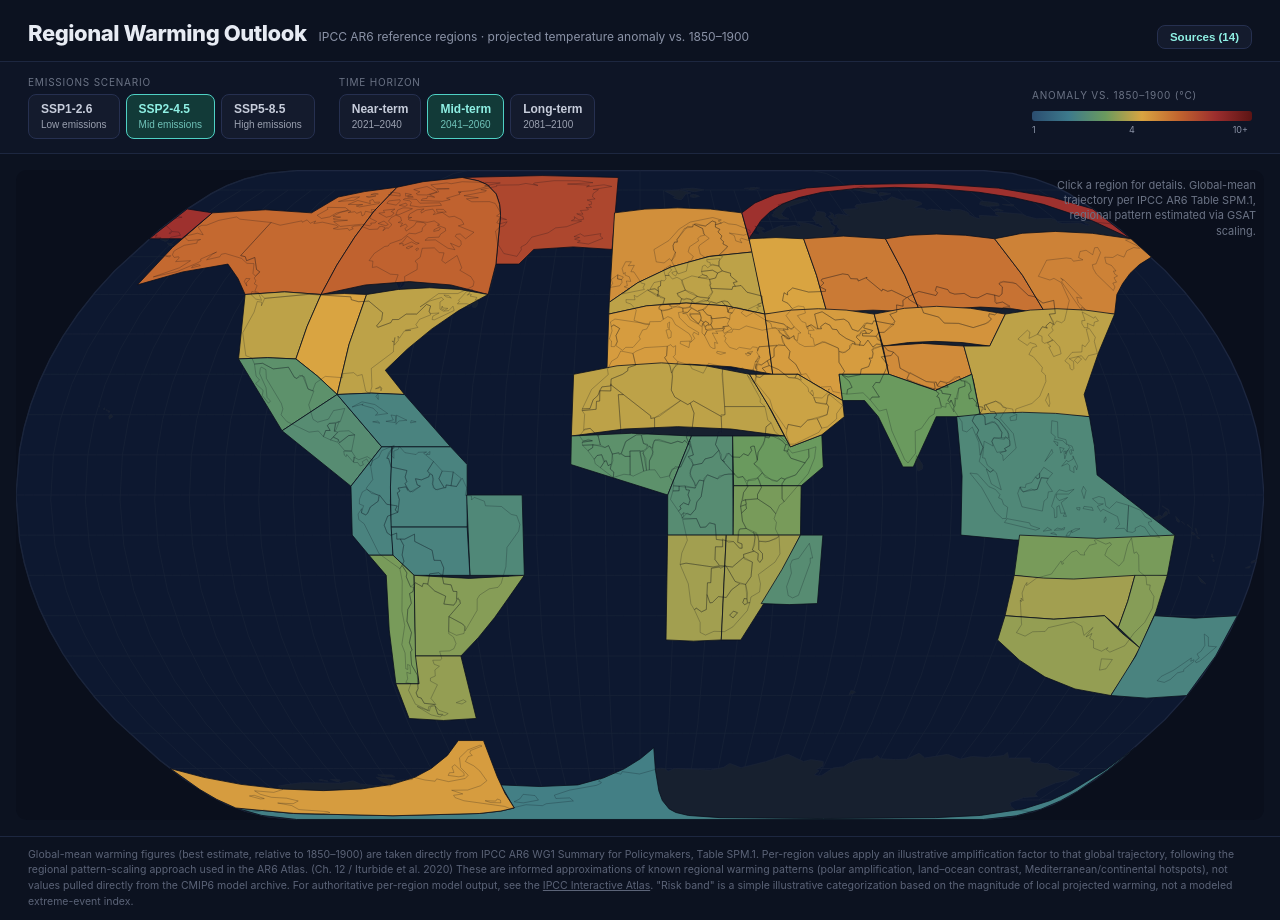
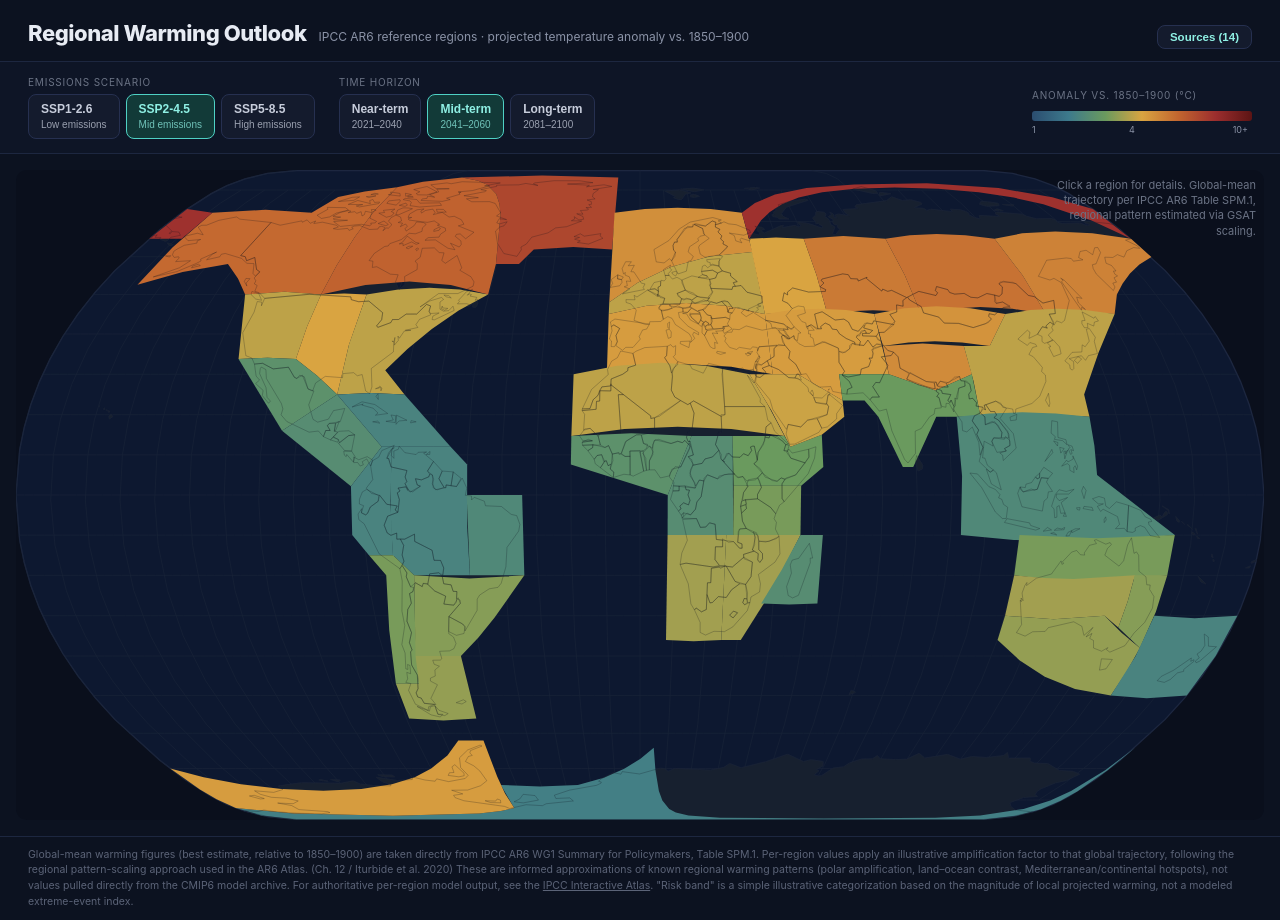
Before and after one commit to ardabarinhatipoglu/climate_site, a React (Vite) app: page / in a window 1280 px wide. Built offline with nearby package versions, Linux system fonts and the light colour scheme.

Commit message:
Actual ClimateMap.jsx part 1

```diff
--- a/src/ClimateMap.jsx
+++ b/src/ClimateMap.jsx
@@ -333,8 +333,8 @@ export default function ClimateMap() {
                   key={p.acronym}
                   d={path(f)}
                   fill={colorForAnomaly(val)}
-                  stroke={isSel ? "#e7ebf3" : isHov ? "#c7cddb" : "#0a0f1c"}
-                  strokeWidth={isSel ? 1.6 : isHov ? 1.2 : 0.6}
+                  stroke={isSel ? "#e7ebf3" : isHov ? "#c7cddb" : "none"}
+                  strokeWidth={isSel ? 1.6 : isHov ? 1.2 : 0}
                   style={{ cursor: "pointer", transition: "stroke 0.1s" }}
                   onClick={() =>
                     setSelected(p.acronym === selected ? null : p.acronym)
```
